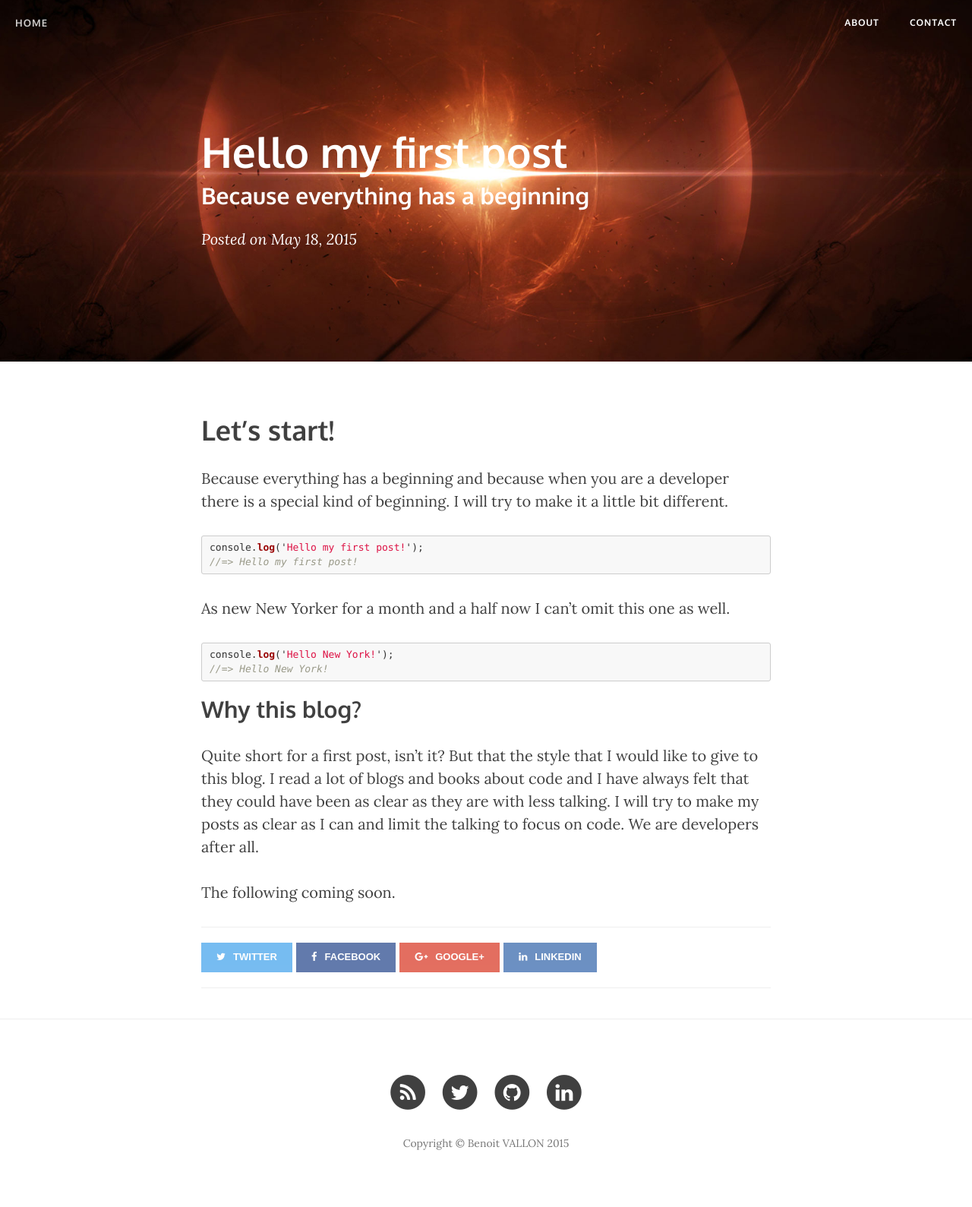
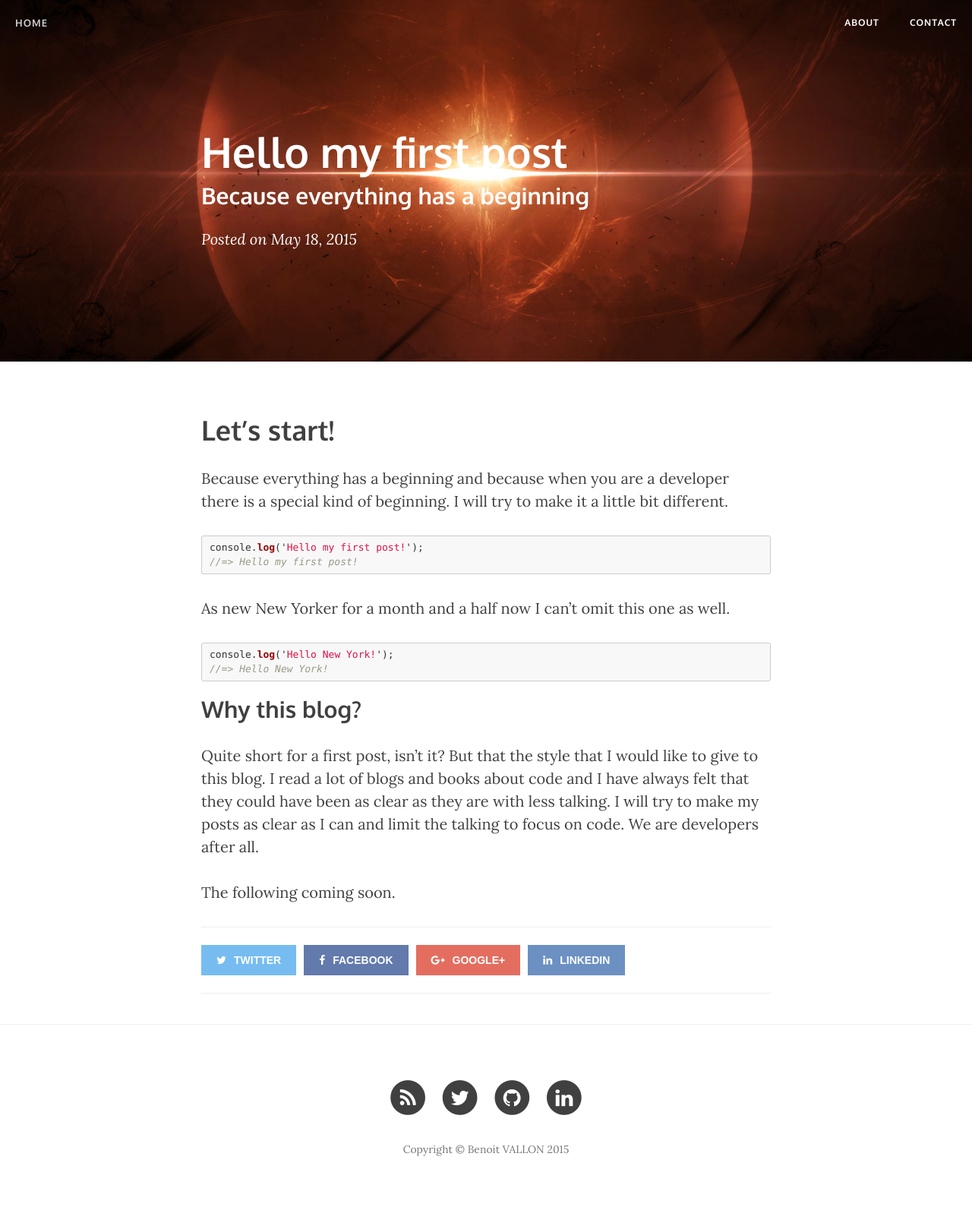
Before and after one commit to benoitvallon/benoitvallon.github.io, a Jekyll site: the page built from _posts/2015-05-18-hello-my-first-post.md, in a window 1280 px wide. Shown: the whole page at 76% size. Built offline with Jekyll 4.4.1, drawn with Linux system fonts in a browser that asks for light colours; nearby versions of some CDN libraries; Markdown is read by kramdown in place of the engine named in the settings; comment, search, counter and statistics services are not loaded.

Commit message:
Fixes share buttons on mobile

```diff
--- a/_includes/share.html
+++ b/_includes/share.html
@@ -1,6 +1,6 @@
 <script>!function(d,s,id){var js,fjs=d.getElementsByTagName(s)[0],p=/^http:/.test(d.location)?'http':'https';if(!d.getElementById(id)){js=d.createElement(s);js.id=id;js.src=p+'://platform.twitter.com/widgets.js';fjs.parentNode.insertBefore(js,fjs);}}(document, 'script', 'twitter-wjs');</script>
 
-<div class="share-buttons">
+<div class="share-buttons clearfix">
   <ul>
     <li>
       <a href="https://twitter.com/intent/tweet?text=%22{{ page.title}}%22%20by%20%40{{ site.twitter_username }}%20{{ site.url }}{{ page.url }}" class="twitter" title="Share on Twitter"><i class="fa fa-twitter"></i><span>Twitter</span></a>
--- a/css/clean-blog.css
+++ b/css/clean-blog.css
@@ -5,7 +5,9 @@
   list-style: none;
 }
 .share-buttons li {
-    display: inline-block;
+  display: inline-block;
+  margin: 3px 10px 3px 0;
+  float: left;
 }
 .share-buttons a:link,
 .share-buttons a:visited,
@@ -14,17 +16,17 @@
   padding: 10px 20px;
   text-decoration: none;
   text-transform: uppercase;
-  font-size: 1.3rem;
+  font-size: 1.4rem;
   font-family: "PT Sans Narrow",sans-serif;
   font-weight: 700;
   color: #fff;
   opacity: 0.8;
 }
 .share-buttons a:hover {
-    opacity: 1;
+  opacity: 1;
 }
 .share-buttons span {
-    padding-left: 10px;
+  padding-left: 10px;
 }
 .share-buttons .twitter {
   background: #55acee;
```
